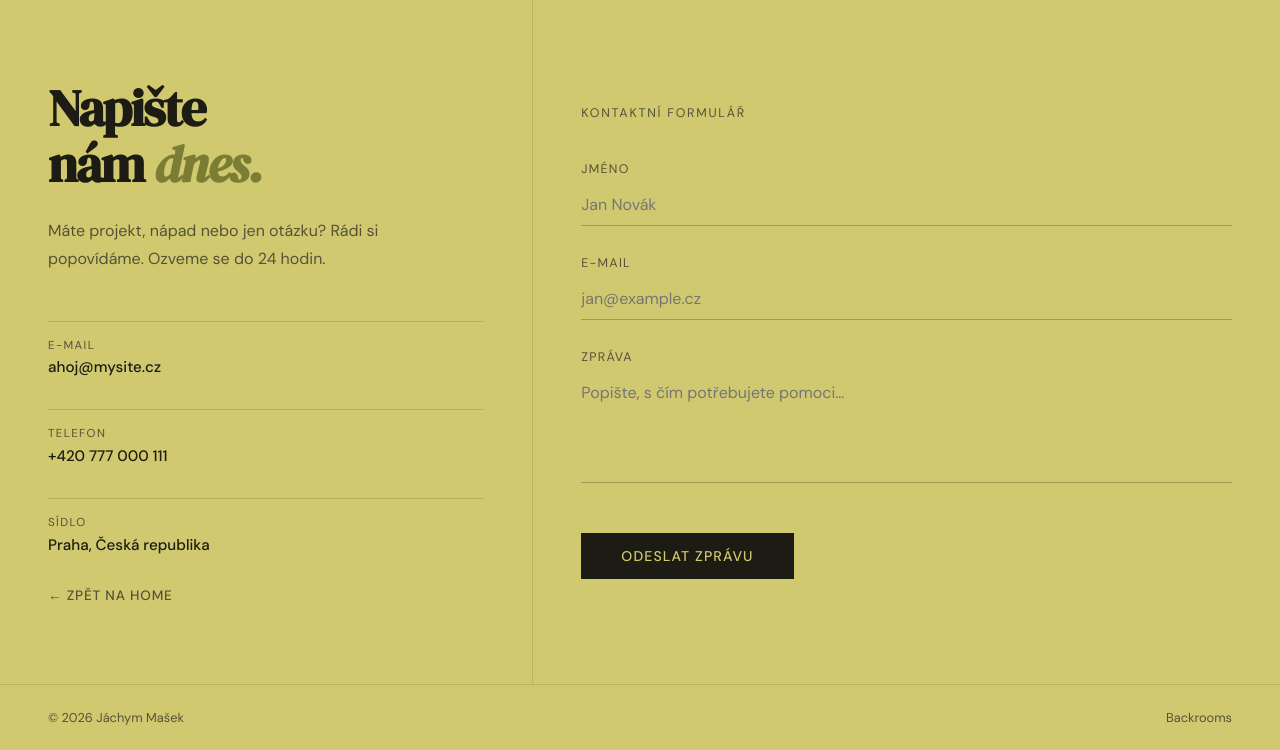
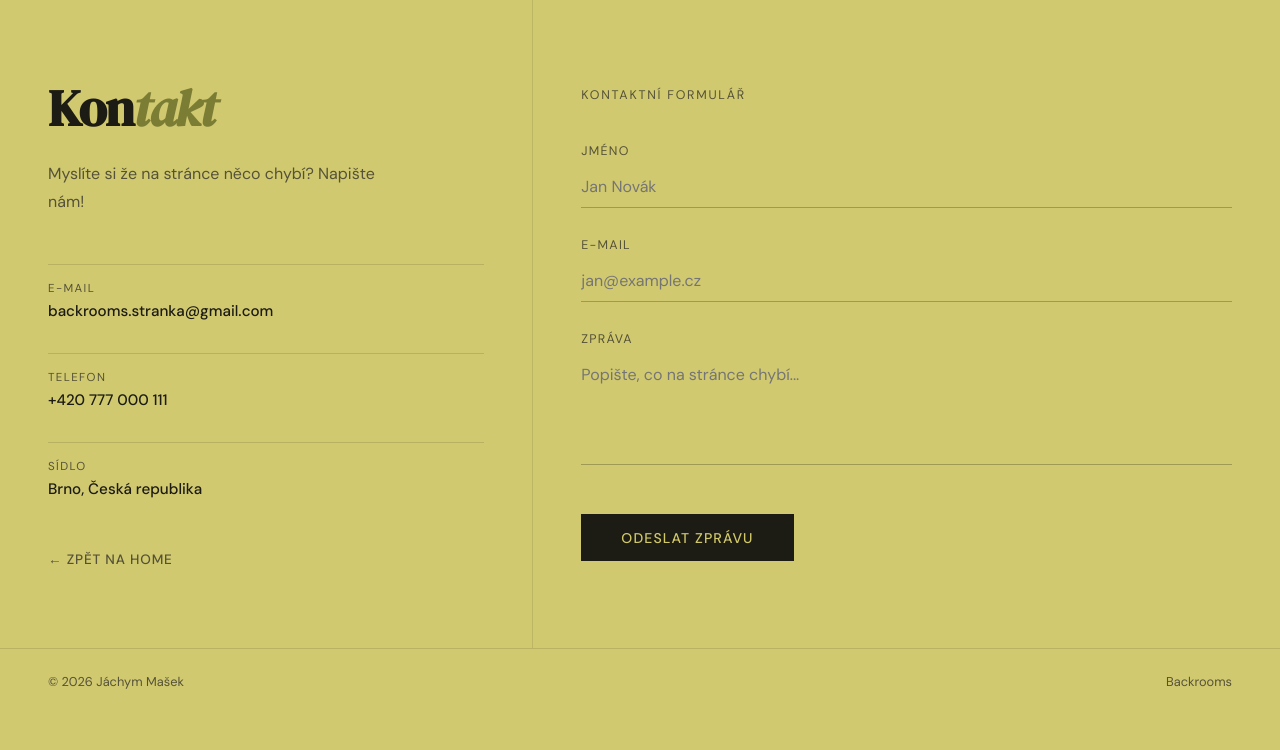
Before and after one commit to JachymMasek/blog, a Django app: page /contact/ in a window 1280 px wide. Shown: the part 72-822 px from the top of the page. After the commit the page ends 761 px from the top, so only its background shows below. Run offline with Django 5.2, Linux system fonts and the light colour scheme.

Commit message:
kokiandr

```diff
--- a/nazev_projektu/nazev_aplikace/templates/contact.html
+++ b/nazev_projektu/nazev_aplikace/templates/contact.html
@@ -101,12 +101,12 @@
   <!-- Left info panel -->
   <div class="contact-info fade-up">
     <div>
-      <h1>Napište<br>nám <em>dnes.</em></h1>
-      <p>Máte projekt, nápad nebo jen otázku? Rádi si popovídáme. Ozveme se do 24 hodin.</p>
+      <h1>Kon<em>takt</em></h1>
+      <p>Myslíte si že na stránce něco chybí? Napište nám!</p>
       <div class="contact-details">
         <div class="detail-item">
           <span class="detail-label">E-mail</span>
-          <span class="detail-value"><a href="mailto:ahoj@mysite.cz">ahoj@mysite.cz</a></span>
+          <span class="detail-value"><a href="mailto:backrooms.stranka@gmail.com">backrooms.stranka@gmail.com</a></span>
         </div>
         <div class="detail-item">
           <span class="detail-label">Telefon</span>
@@ -114,7 +114,7 @@
         </div>
         <div class="detail-item">
           <span class="detail-label">Sídlo</span>
-          <span class="detail-value">Praha, Česká republika</span>
+          <span class="detail-value">Brno, Česká republika</span>
         </div>
       </div>
     </div>
@@ -136,7 +136,7 @@
       </div>
       <div class="form-group">
         <label for="message">Zpráva</label>
-        <textarea id="message" name="message" placeholder="Popište, s čím potřebujete pomoci…" required></textarea>
+        <textarea id="message" name="message" placeholder="Popište, co na stránce chybí..." required></textarea>
       </div>
       <button type="submit" class="submit-btn">Odeslat zprávu</button>
       <p class="success-msg" id="successMsg">✓ Zpráva odeslána! Ozveme se brzy.</p>
```
